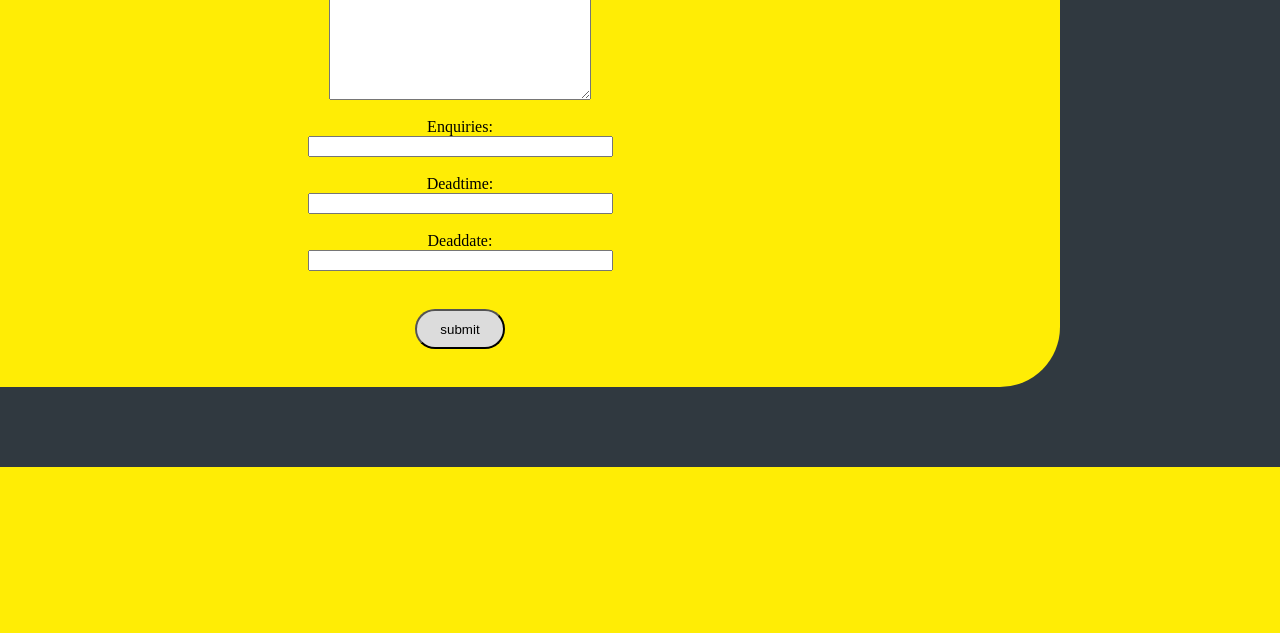
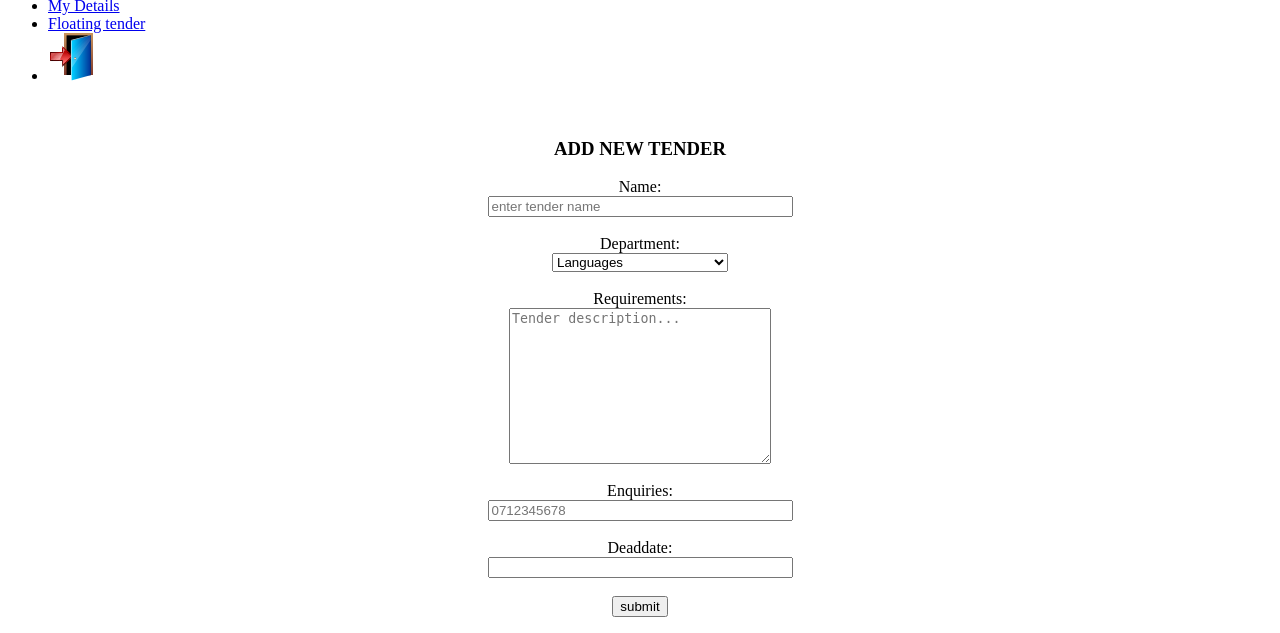
Before and after one commit to poppinjay13/Project, a PHP site: page /Manager/newtender.php in a window 1280 px wide. Shown: the part 333-966 px from the top of the page. Before the commit the page ends 800 px from the top, so only its background shows below. Run offline with PHP 8.4, Linux system fonts and the light colour scheme; the visitor is signed in with stand-in values (Sample User, id 1); data that the repository does not hold is empty; some libraries are stand-ins or nearby versions.

Commit message:
Update newtender.php

```diff
--- a/Manager/newtender.php
+++ b/Manager/newtender.php
@@ -3,13 +3,13 @@
 #Initialize the session
     session_start();
     #If the session is not set it will redirect you to the login page
-    if (!isset($_SESSION['ManID'])) {
+    if (!isset($_SESSION['Idnum']) && !isset($_SESSION['Password']) || empty($_SESSION['Idnum'])) {
         # code...
-        header("location:../index.php");
+        header("location:../Project/manager.php");
             exit;
     }
     //Include the connection file
-    require_once '../config.php';
+    require_once '../Project/config.php';
 
     //Define variables and initialize them with empty variables
     $Name =  $Department = $Requirements = $Enquiries = $Deadtime = $Deaddate= "";
@@ -20,23 +20,21 @@
         $Department = $conn->real_escape_string($_REQUEST['Department']);
         $Requirements = $conn->real_escape_string($_REQUEST['Requirements']);
         $Enquiries = $conn->real_escape_string($_REQUEST['Enquiries']);
-        $Deadtime = $conn->real_escape_string($_REQUEST['Deadtime']);
         $Deaddate = $conn->real_escape_string($_REQUEST['Deaddate']);
 
 
 
             //Prepare an insert statement
-            $sql = "INSERT into tenders(Name,Department,Requirements,Enquiries,Deadtime,Deaddate) VALUES(?, ?, ?, ?, ?, ?)";
+            $sql = "INSERT into tenders(Name,Department,Requirements,Enquiries,Deaddate) VALUES(?, ?, ?, ?, ?)";
 
             if ($stmt = $conn->prepare($sql)) {
                 # Bind variables to the prepared statement as parameters
-                $stmt->bind_param("ssssss",$param_Name,$param_Department,$param_Requirements,$param_Enquiries,$param_Deadtime,$param_Deaddate);
+                $stmt->bind_param("sssss",$param_Name,$param_Department,$param_Requirements,$param_Enquiries,$param_Deaddate);
                 #Set the parameters
                 $param_Name = $Name;
                 $param_Department = $Department;
                 $param_Requirements = $Requirements;
                 $param_Enquiries = $Enquiries;
-                $param_Deadtime = $Deadtime;
                 $param_Deaddate = $Deaddate;
 
 
@@ -57,18 +55,35 @@
 ?>
 <html>
 	<head>
-		<link href="../assets/css/home.css" type="text/css" rel="stylesheet">
-		<link href="../assets/images/fav.png" rel="icon" type="image/x-icon" />
+         <link rel="stylesheet" href="jquery.datetimepicker.min.css">
+    <script src="jquery.js"></script>
+    <script src="jquery.datetimepicker.full.js"></script>
+        <script>
+        $(function(){
+                $("#datetime").datetimepicker();
+        });
+
+        </script>
+
+		<link href="css/user.css" type="text/css" rel="stylesheet">
+		<link href="images/fav.png" rel="icon" type="image/x-icon" />
 		<title>Floating new tender</title>
 	</head>
 	<body>
 	<ul class="navbar">
+
 		<li class="profpic"><img src="../assets/images/pic/<?php echo $uid?>.jpg"></li>
+
 		<li><a href="manager.php"><span>Home</span></a></li>
+
 		<li><a href="details.php"><span>My Details</span></a></li>
+
     <li><a href="#" class="active"><span>Floating tender</span></a></li>
+
     <div class="top_right">
+
 		<li><a href="../logout.php" title="logout"><img src="../assets/images/logout.png"></a></li>
+
 	</div>
 	</ul>
 <div class="tendernew"><br>
@@ -76,7 +91,7 @@
      <div id="form">
                 <form action="" method="post" accept-charset="utf-8">
                     Name:<br>
-                        <input  type="text" name="Name" value="" placeholder="" size="35"><br><br>
+                        <input  type="text" name="Name" value="" placeholder="enter tender name" size="35" required><br><br>
 
                      Department:<br>
                     <select name="Department"  >
@@ -94,14 +109,14 @@
                     </select>
                         <br><br>
                     Requirements:<br>
-                    <textarea name="Requirements" value="" placeholder="Tender description..." rows="10" cols="30"></textarea>
+                    <textarea name="Requirements" value="" placeholder="Tender description..." rows="10" cols="30" required></textarea>
                         <br><br>
                     Enquiries:<br>
-                        <input  type="text" name="Enquiries" value="" placeholder="" size="35"><br><br>
-                    Deadtime:<br>
-                        <input  type="datetime" name="Deadtime" value="" placeholder="" size="35"><br><br>
+                        <input  type="text" name="Enquiries" value="" placeholder="0712345678" size="35" required><br><br>
+
+
                     Deaddate:<br>
-                     <input  type="datetime" name="Deaddate" value="" placeholder="" size="35"><br><br>
+                     <input  type="datetime" name="Deaddate" value="" placeholder="" size="35" id="datetime" required><br><br>
 
 
                         <button  type="submit" name="submit" class="cust">submit</button>
```
